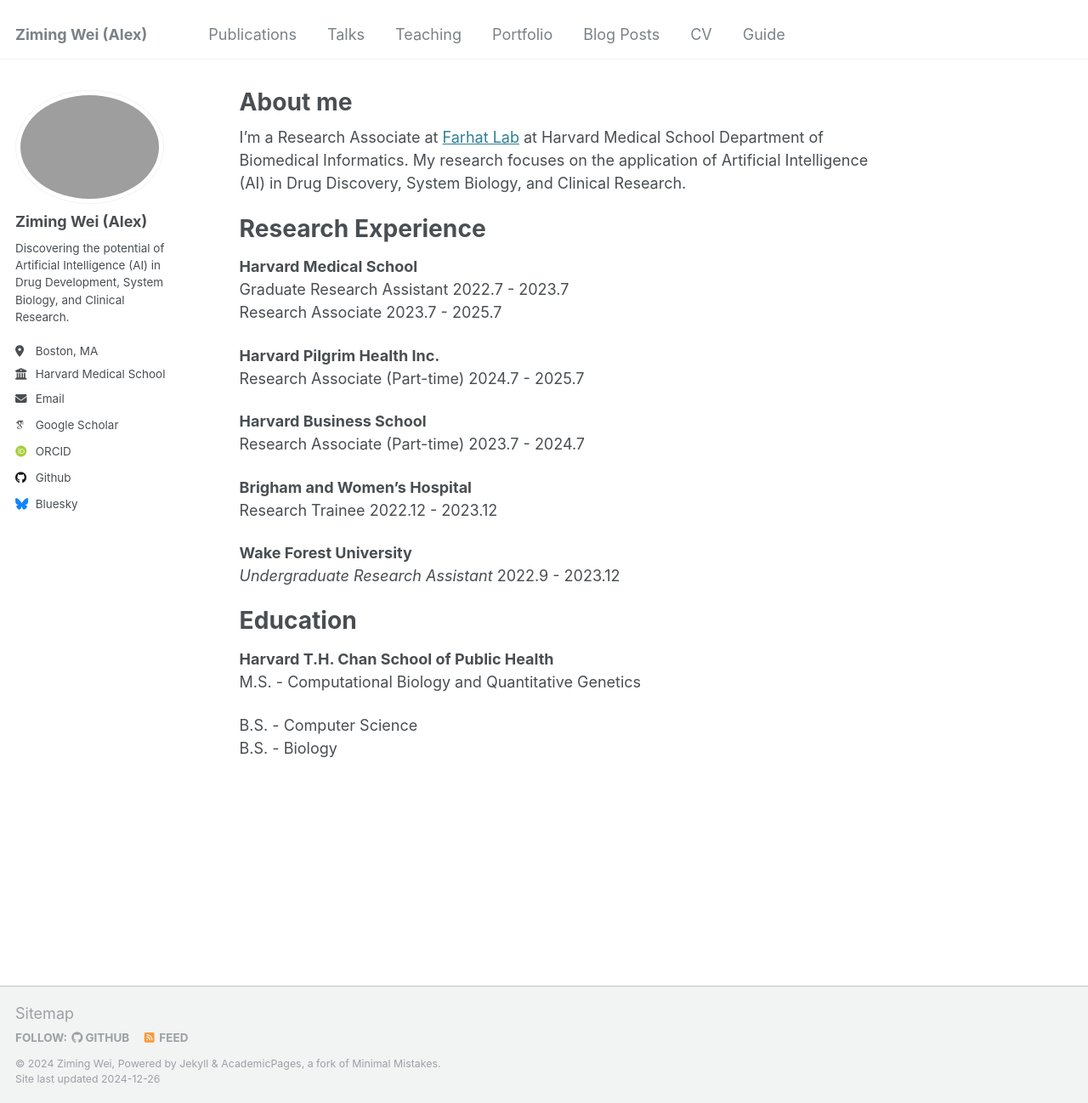
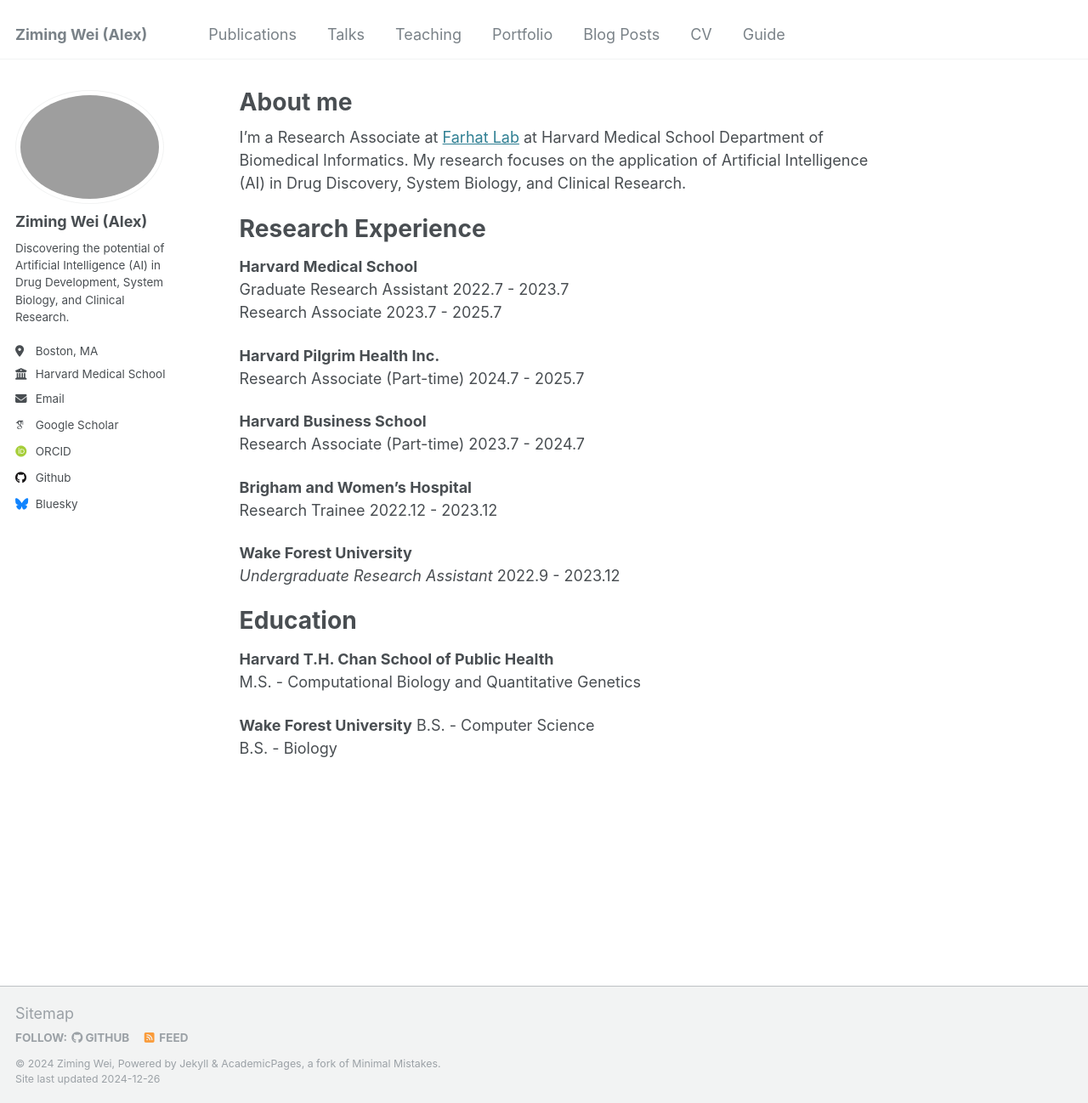
Before and after one commit to AlexWei21/AlexWei21.github.io, a Jekyll site: the page built from _pages/about.md, in a window 1280 px wide and 1298 px high. Shown: the whole window at 85% size. Built offline with Jekyll 4.4.1, drawn with Linux system fonts in a browser that asks for light colours; some web fonts are replaced.

Commit message:
Update about.md

```diff
--- a/_pages/about.md
+++ b/_pages/about.md
@@ -32,5 +32,6 @@
 **Harvard T.H. Chan School of Public Health**\
 M.S. - Computational Biology and Quantitative Genetics
 
+**Wake Forest University**
 B.S. - Computer Science\
 B.S. - Biology
```
